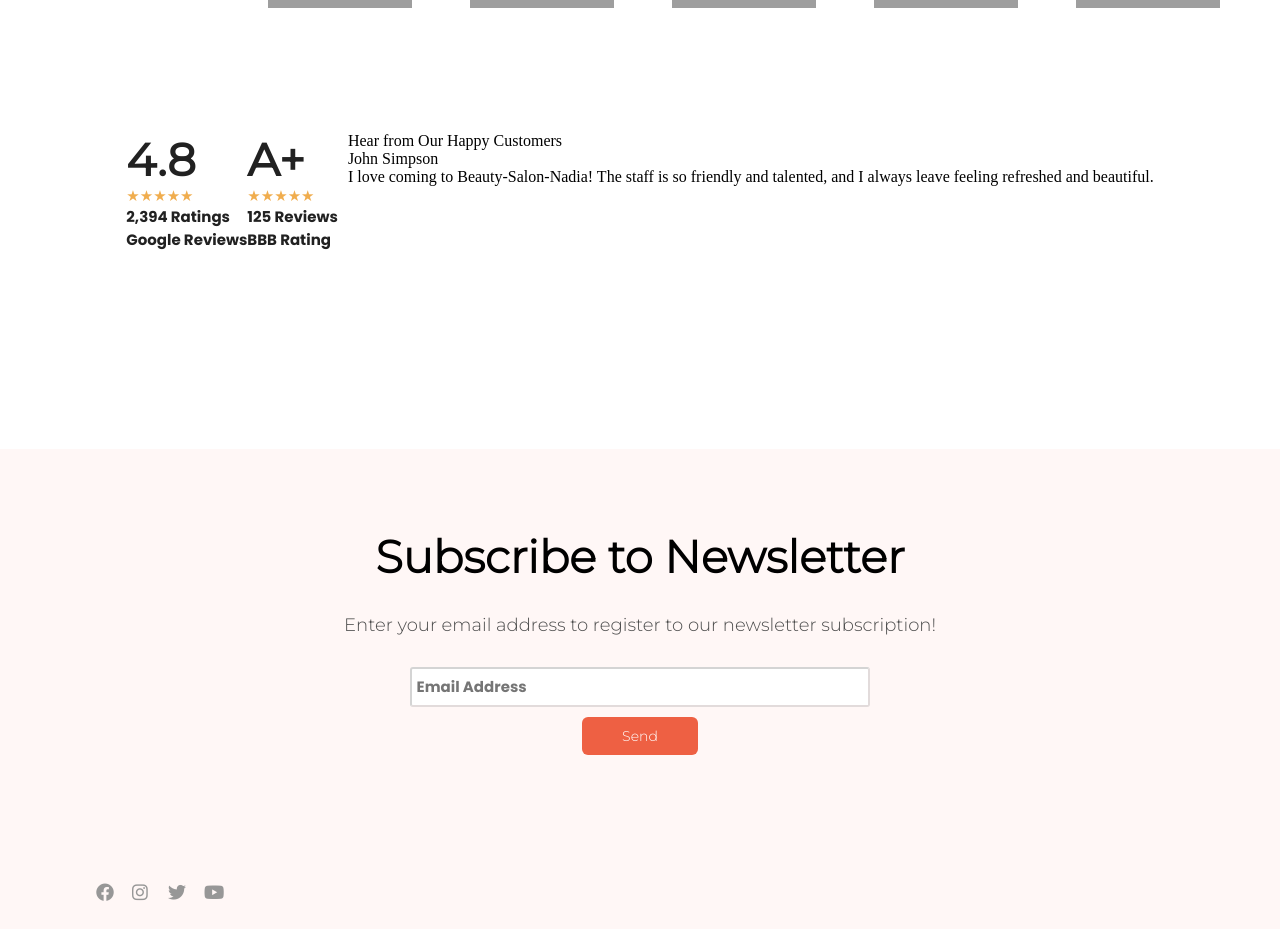
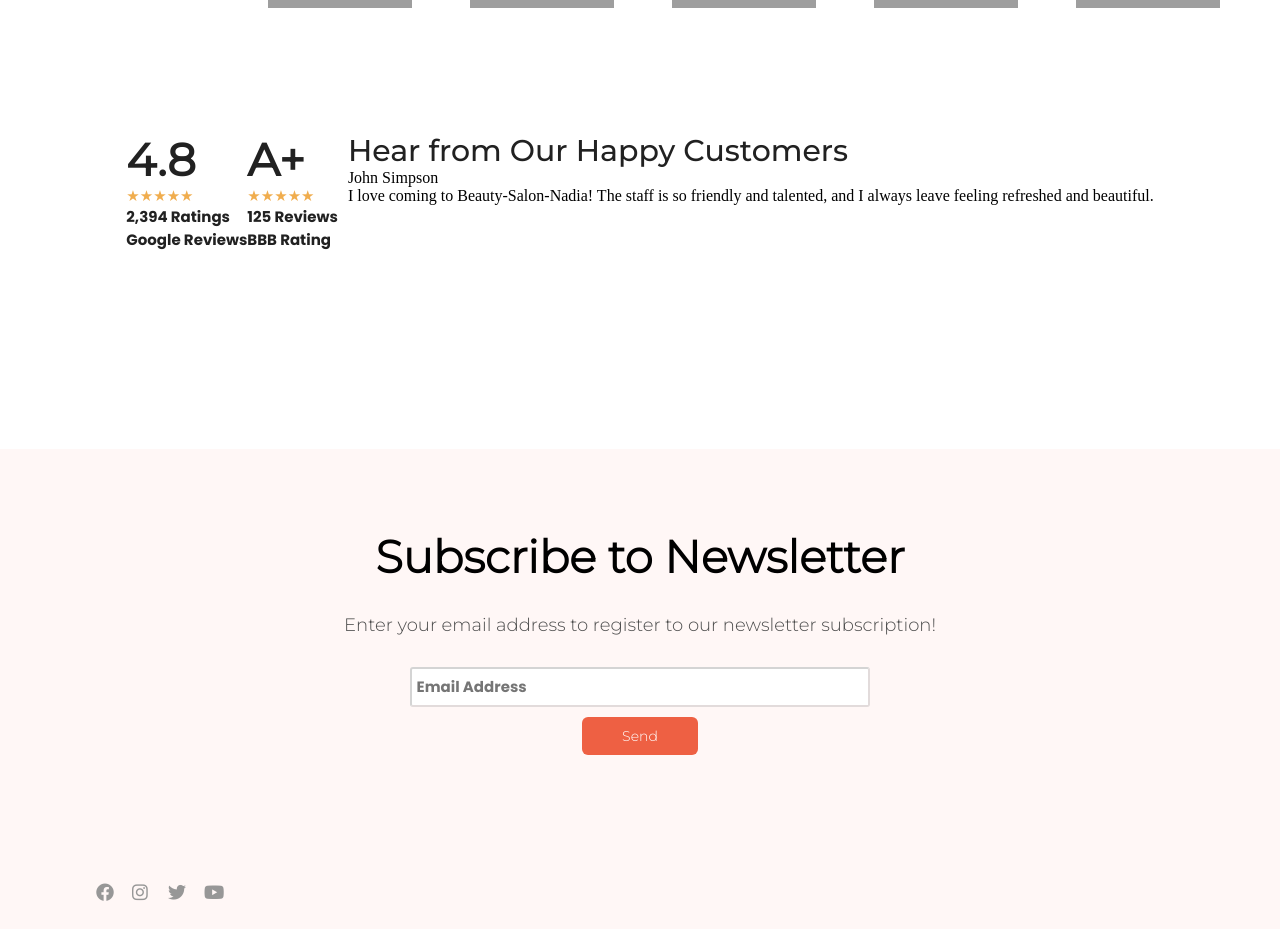
Before and after one commit to nadiahosisy/Beauty-Salon, a React (Vite) app: page /Home in a window 1280 px wide. Shown: the part 960-1889 px from the top of the page. Built offline with nearby package versions, Linux system fonts and the light colour scheme; grey boxes are pictures that could not be loaded.

Commit message:
added style to text in home page

```diff
--- a/src/components/home-page-component/Customers.jsx
+++ b/src/components/home-page-component/Customers.jsx
@@ -26,7 +26,7 @@ const Customers = () => {
         </div>
       </div>
       <div className="container-div-customers">
-        <div>Hear from Our Happy Customers</div>
+        <div className="text-customrs-div">Hear from Our Happy Customers</div>
         <div>John Simpson</div>
         <div>
           I love coming to Beauty-Salon-Nadia! The staff is so friendly and
--- a/src/style/home-customers.css
+++ b/src/style/home-customers.css
@@ -58,3 +58,8 @@
   font-size: 15px;
   color: #212121;
 }
+.text-customrs-div {
+  font-family: Monserat-medium, sans-serif;
+  color: #212121;
+  font-size: 30px;
+}
```
